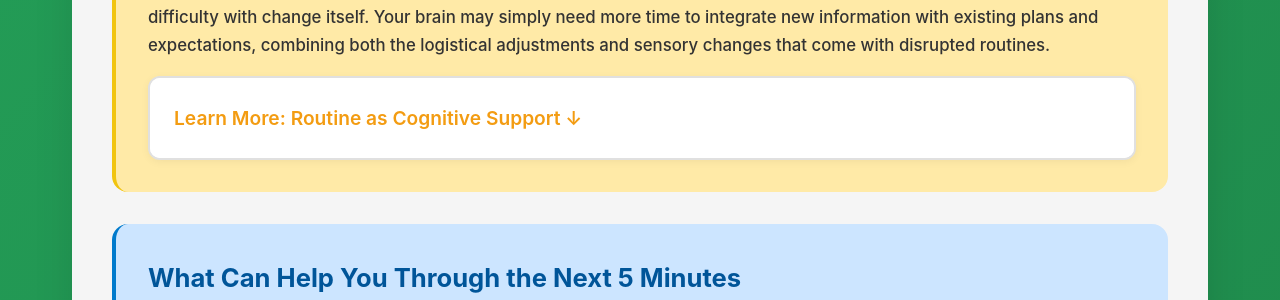
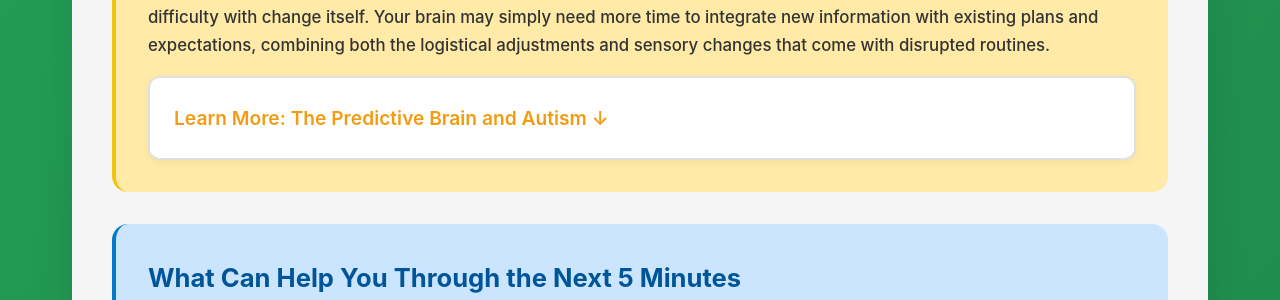
Before and after one commit to neurodivergent-survival-guide/neurodivergent-survival-guide, a Jekyll site: the page built from struggles/change-and-routine-disruption.html, in a window 1280 px wide and 900 px high, scrolled down 2064 px. Shown: the part 154-454 px from the top of the window. Built offline with Jekyll 4.4.1, drawn with Linux system fonts in a browser that asks for light colours.

Commit message:
Update change-and-routine-disruption.html

```diff
--- a/struggles/change-and-routine-disruption.html
+++ b/struggles/change-and-routine-disruption.html
@@ -39,7 +39,7 @@
     </div>
 
     <div class="why-section">
-        <h2 id="why-this-happens">Why This Might Be Happening</h2>
+        <h2 id="why-this-might-be-happening">Why This Might Be Happening</h2>
         <p>Autistic brains often create detailed <a class="jargon">mental frameworks<span class="tooltip">Cognitive structures that organize information and expectations</span></a> for how situations should proceed, which makes daily life more efficient and predictable. When these frameworks are disrupted, your brain needs to rebuild its understanding while managing the adjustment, even for relatively minor changes.</p>
 
         <p><a class="jargon">Executive function<span class="tooltip">A set of mental skills including working memory, flexible thinking, and self-control</span></a> differences can make rapid reorganization more effortful. While some people easily shift between Plan A and Plan B, autistic brains often process the original plan more thoroughly, making adjustments feel like starting over rather than simple modifications. According to Dr. Greg Wallace's research at George Washington University, <a class="jargon">cognitive flexibility<span class="tooltip">The ability to switch between different concepts or adapt thinking to new situations</span></a> is the most frequently occurring executive function challenge in autism, directly affecting one's ability to transition between activities and accept changes in routines.</p>
@@ -50,12 +50,14 @@
 
         <p>The need for processing time reflects differences in how autistic brains handle new information rather than inflexibility or difficulty with change itself. Your brain may simply need more time to integrate new information with existing plans and expectations, combining both the logistical adjustments and sensory changes that come with disrupted routines.</p>
 
-        <div class="learn-more" onclick="toggleLearnMore(this)">
-            <h3>Learn More: Routine as Cognitive Support ↓</h3>
+        <div class="learn-more">
+            <h3 onclick="toggleLearnMore(this.parentElement)">Learn More: The Predictive Brain and Autism ↓</h3>
             <div class="learn-more-content">
-                <p><a class="jargon">Routine<span class="tooltip">A regular, unvarying sequence of actions or pattern of behavior</span></a> serves as cognitive scaffolding that allows your brain to allocate mental resources efficiently. When your environment is predictable, more processing power is available for detailed analysis, creative thinking, and skill development rather than constantly assessing and adapting to new information.</p>
+                <p>According to predictive coding theories developed by researchers like Dr. Pawan Sinha at MIT and Dr. Elizabeth Pellicano at University College London, all brains constantly generate predictions about what will happen next based on past experiences. This <a class="jargon">predictive processing<span class="tooltip">The brain's ability to generate expectations about incoming sensory information</span></a> allows neurotypical brains to filter out predictable information and focus on what's new or unexpected. In autism, this predictive system appears to work differently - the brain may weigh sensory input more heavily than predictions, making every deviation from routine feel more intense and demanding more conscious processing.</p>
 
-                <p>Understanding routine needs as cognitive accessibility rather than rigidity helps frame appropriate accommodations. Many successful autistic adults maintain structured routines throughout their lives while developing strategies for handling necessary changes when they occur. Recent neuroscience research on brain circuit development shows that disruptions to routine can particularly impact the <a class="jargon">superior colliculus<span class="tooltip">A brain structure involved in visual processing and eye movement control</span></a> and <a class="jargon">ventral tegmental area<span class="tooltip">A brain region containing dopamine neurons involved in reward and motivation</span></a> communication pathways, which are essential for flexible attention shifting.</p>
+                <p>Dr. Simon Baron-Cohen's research on <a class="jargon">systemizing<span class="tooltip">The drive to analyze or construct systems and predict outcomes based on rules</span></a> shows that autistic individuals often excel at understanding rule-based, predictable systems but struggle when those systems have high variance or unpredictability - like social situations or changing schedules. This isn't a deficit but a different cognitive style where the brain prioritizes accuracy and detail over rapid adaptation. When routines provide that systematic predictability, autistic brains can allocate their processing power toward areas of strength rather than constantly managing uncertainty.</p>
+
+                <p>Research published in <em>Frontiers in Neuroscience</em> by Dr. Marie Gomot found that during uncertain contexts, autistic adults showed enhanced preparatory brain activity - essentially, their brains were working harder to prepare for any possibility when they couldn't predict what would happen next. This constant state of heightened preparation in unpredictable environments helps explain why routine disruptions can be so exhausting. The brain is essentially running multiple scenario simulations simultaneously rather than relying on a single predicted model, which requires significantly more cognitive resources.</p>
             </div>
         </div>
     </div>
```
